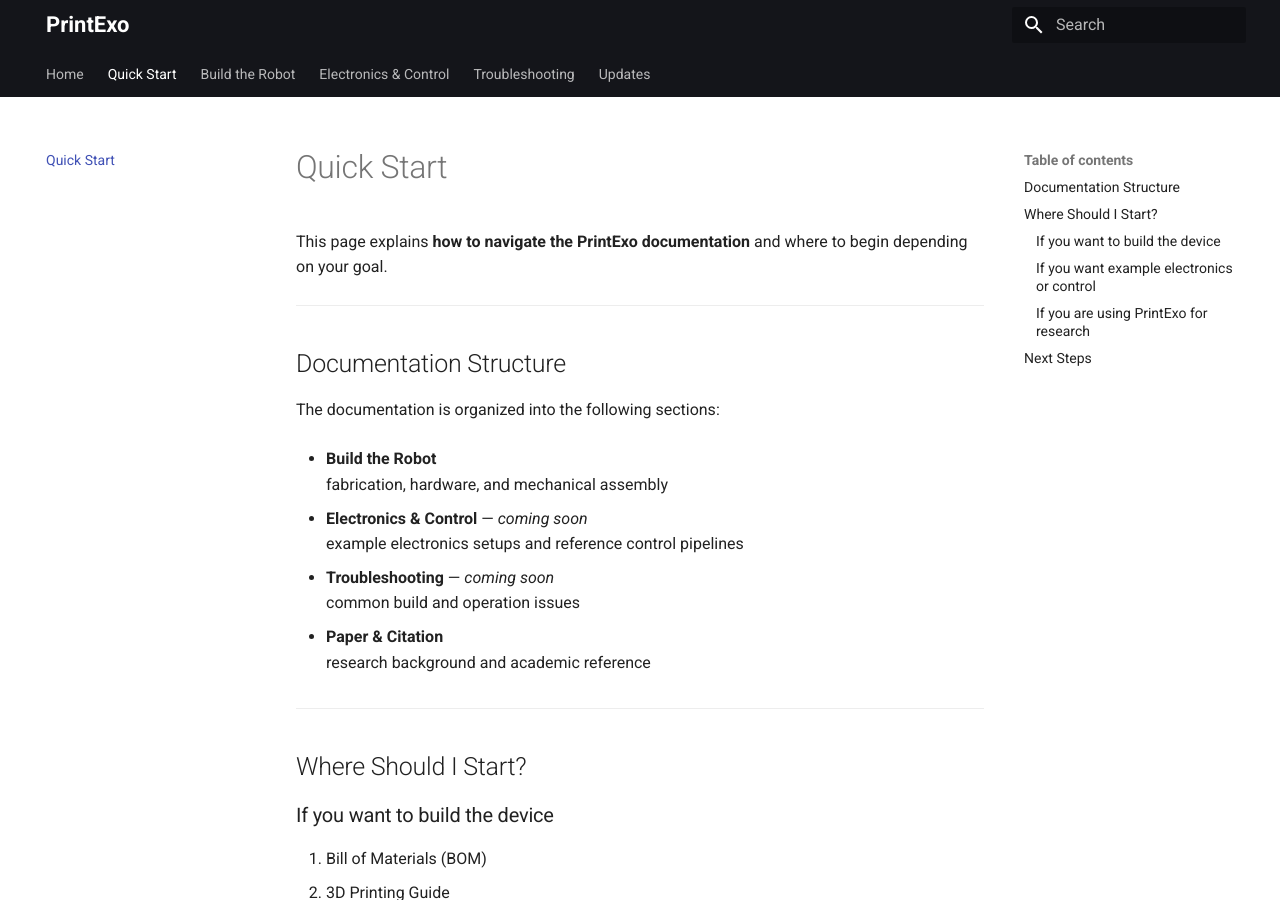
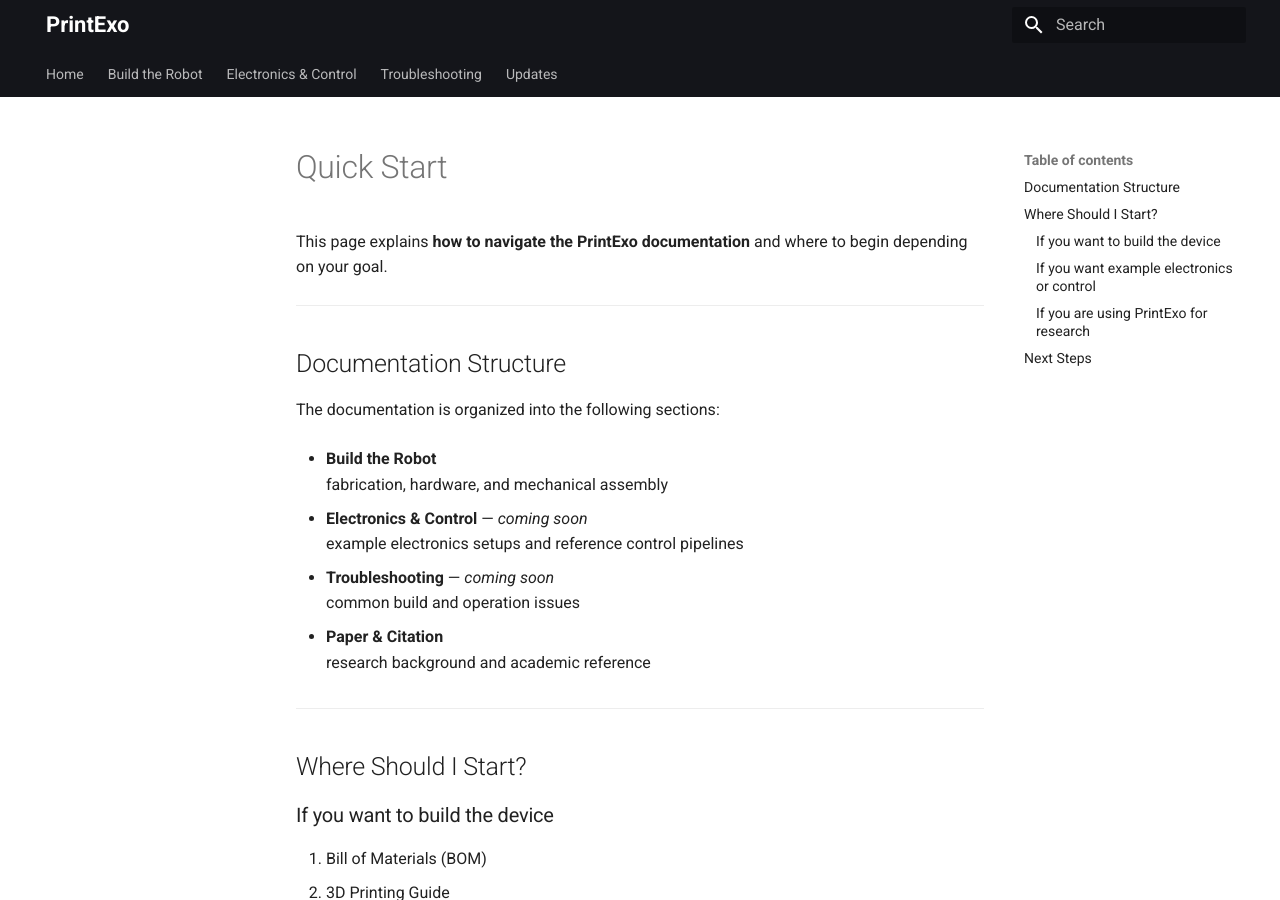
Before and after one commit to printexo/printexo.github.io, an MkDocs documentation site: the page built from docs/quick_start/index.md, in a window 1280 px wide and 900 px high. Built offline with MkDocs 1.6.1 and Material for MkDocs 9.7.7, drawn with Linux system fonts in a browser that asks for light colours.

Commit message:
Update mkdocs.yml

```diff
--- a/mkdocs.yml
+++ b/mkdocs.yml
@@ -57,7 +57,7 @@
 nav:
   - Home: index.md
 
-  - Quick Start: quick_start/index.md
+  #- Quick Start: quick_start/index.md
 
   - Build the Robot:
       - Overview: hardware/index.md
```
